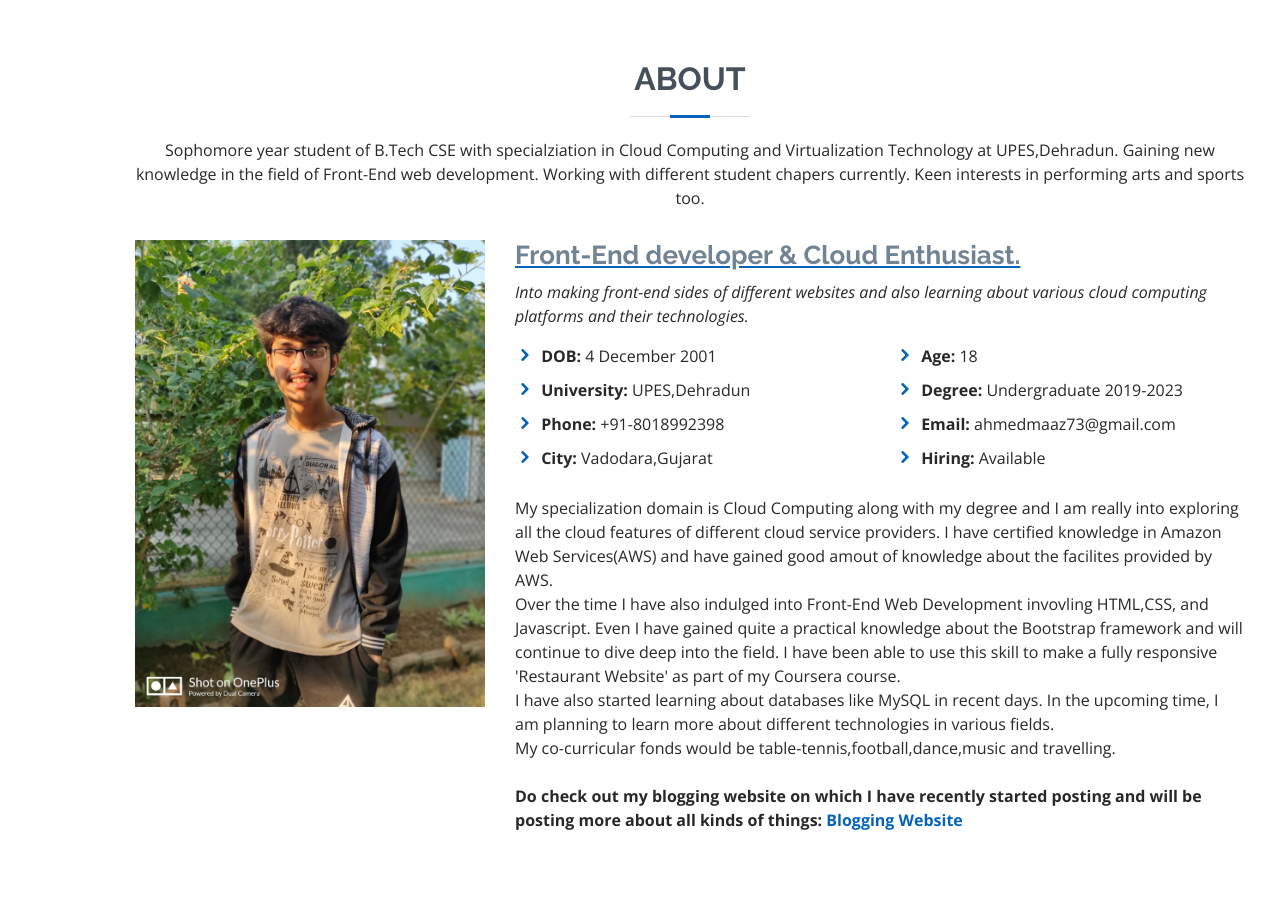
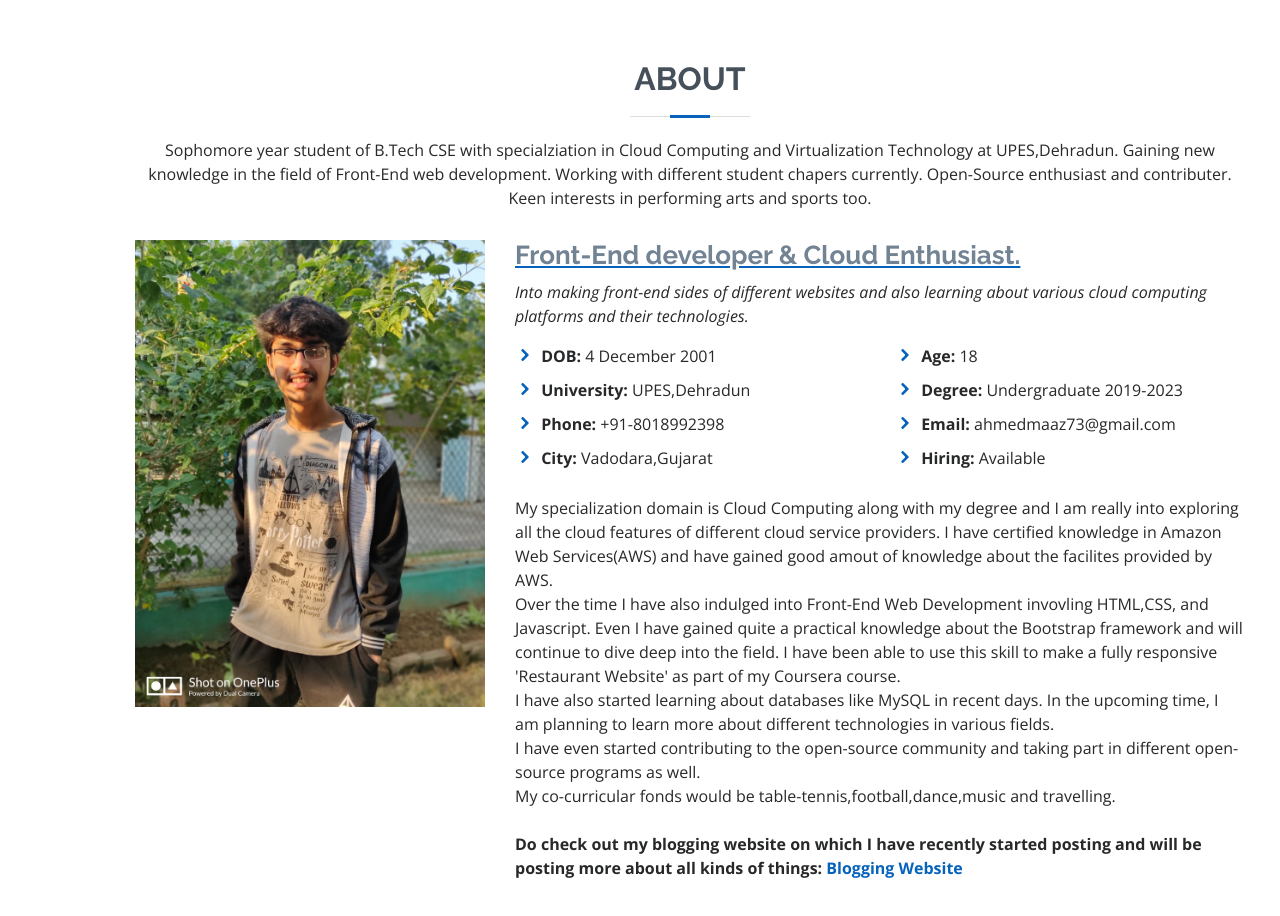
Before and after one commit to Maaz-Code/Portfolio-Website, a plain HTML site: page index.html in a window 1280 px wide. Shown: the part 800-1716 px from the top of the page. Drawn offline with nearby package versions, Linux system fonts and the light colour scheme.

Commit message:
Minor additions

```diff
--- a/index.html
+++ b/index.html
@@ -74,7 +74,7 @@
 
         <div class="section-title">
           <h2>About</h2>
-          <p>Sophomore year student of B.Tech CSE with specialziation in Cloud Computing and Virtualization Technology at UPES,Dehradun. Gaining new knowledge in the field of Front-End web development. Working with different student chapers currently. Keen interests in performing arts and sports too. </p>
+          <p>Sophomore year student of B.Tech CSE with specialziation in Cloud Computing and Virtualization Technology at UPES,Dehradun. Gaining new knowledge in the field of Front-End web development. Working with different student chapers currently. Open-Source enthusiast and contributer. Keen interests in performing arts and sports too. </p>
         </div>
 
         <div class="row">
@@ -108,6 +108,7 @@
               My specialization domain is Cloud Computing along with my degree and I am really into exploring all the cloud features of different cloud service providers. I have certified knowledge in Amazon Web Services(AWS) and have gained good amout of knowledge about the facilites provided by AWS. <br>
               Over the time I have also indulged into Front-End Web Development invovling HTML,CSS, and Javascript. Even I have gained quite a practical knowledge about the Bootstrap framework and will continue to dive deep into the field. I have been able to use this skill to make a fully responsive 'Restaurant Website' as part of my Coursera course.<br>
               I have also started learning about databases like MySQL in recent days. In the upcoming time, I am planning to learn more about different technologies in various fields.<br>
+              I have even started contributing to the open-source community and taking part in different open-source programs as well.<br>
               My co-curricular fonds would be table-tennis,football,dance,music and travelling.
               <br>
               <br>
```
